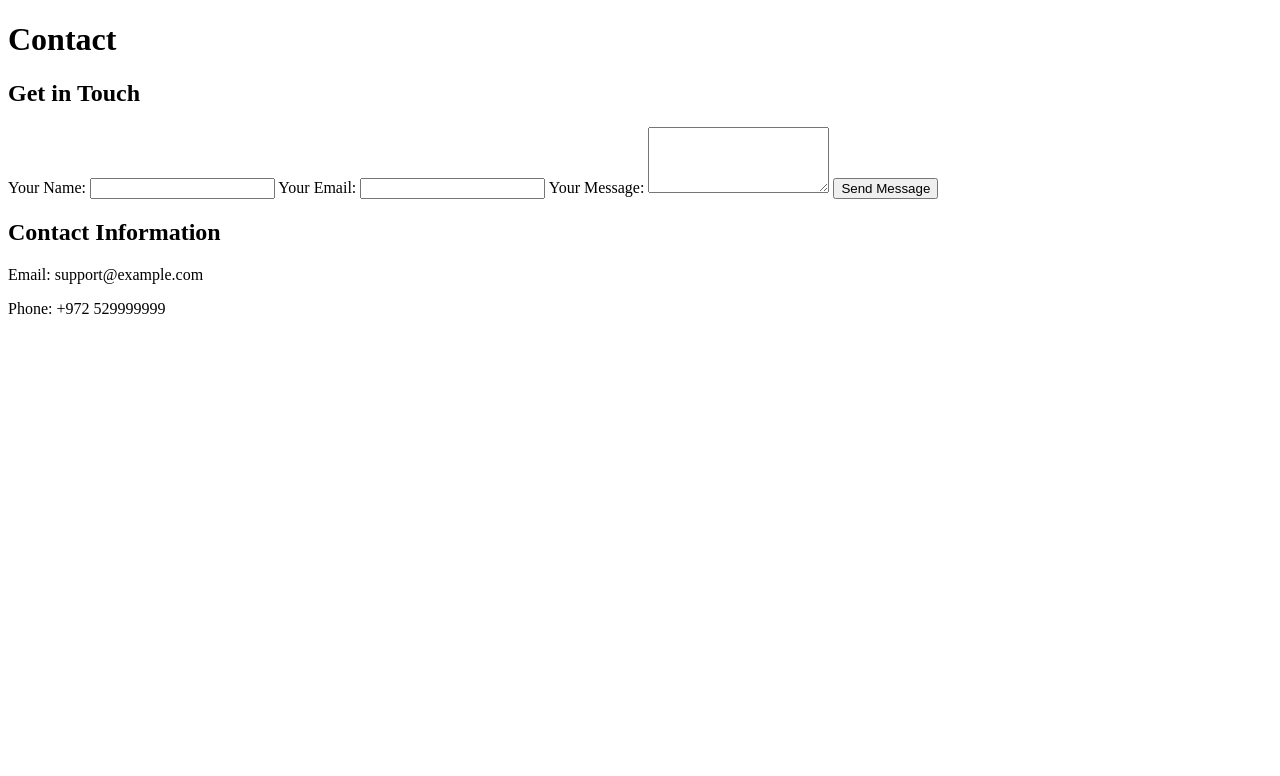
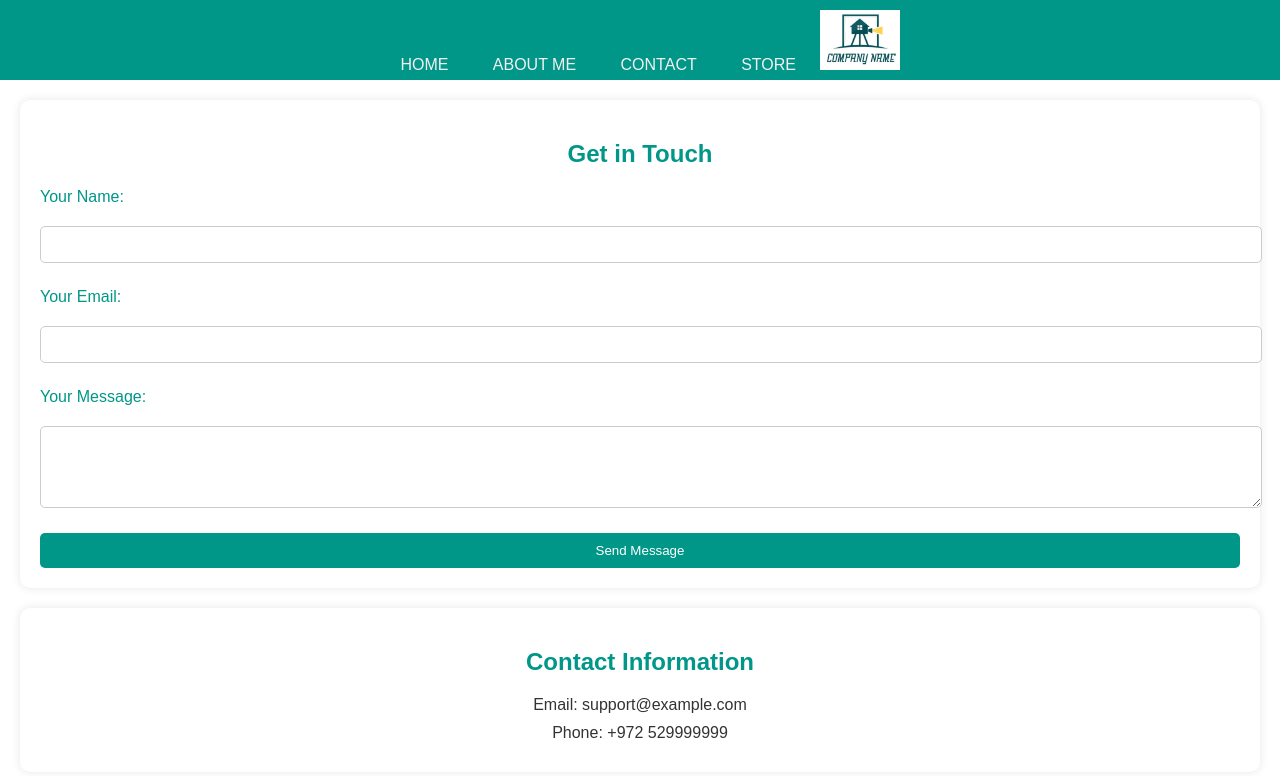
Before and after one commit to nogajacobs/Project_Movies_In_Home, a plain HTML site: page page_contact/contact.html in a window 1280 px wide. Drawn offline with Linux system fonts and the light colour scheme.

Commit message:
add pages

```diff
--- /dev/null
+++ b/page_about_me/about_me_style.css
@@ -0,0 +1,132 @@
+/* Navbar styles */
+.navbar {
+    position: fixed;
+    text-align: center;
+    overflow: hidden;
+    background-color: #009688; /* Turquoise background */
+    width: 100%;
+    top: 0;
+    z-index: 1;
+    height: 80px;
+}
+
+.navbar a {
+    align-items: center;
+    display: inline-block;
+    color: #f2f2f2;
+    text-align: center;
+    padding: 20px;
+    text-decoration: none;
+}
+
+.navbar a:hover {
+    background-color: #48d1cc; /* Lighter turquoise on hover */
+    color: black;
+}
+
+.navbar a.active {
+    background-color: #1de9b6; /* Vibrant turquoise for active state */
+    color: white;
+}
+
+/* Logo styles */
+.navbar a.logo {
+    padding: 0; /* Remove padding for the logo link */
+}
+
+.navbar img {
+    height: 60px; /* Set the desired height of the logo */
+    margin-top: 10px; /* Adjust the top margin for positioning */
+}
+
+
+/* Reset styles */
+body, h1, h2, p, ul {
+    margin: 0;
+    padding: 0;
+}
+
+/* Body styles */
+body {
+    font-family: Arial, sans-serif;
+    background-color: #f4f4f4;
+}
+
+/* Background Text styles */
+.background_text {
+    margin: 20px;
+    padding: 20px;
+    border-radius: 10px;
+    box-shadow: 0 0 10px rgba(0, 0, 0, 0.1);
+    background-color: #fff;
+}
+
+.background_text h1 {
+    color: #009688;
+}
+
+/* Article styles */
+article {
+    margin-top: 20px;
+}
+
+article a {
+    color: #009688;
+}
+
+/* Section styles */
+section {
+    margin-bottom: 20px;
+}
+
+section h2 {
+    color: #009688;
+}
+
+section p {
+    color: #333;
+    line-height: 1.6;
+}
+
+/* Grid Container styles */
+.grid-container {
+    display: grid;
+    grid-template-columns: 1fr 1fr;
+    gap: 20px;
+    margin-top: 20px;
+}
+
+.grid-item {
+    border-radius: 10px;
+    overflow: hidden;
+    box-shadow: 0 0 10px rgba(0, 0, 0, 0.1);
+}
+
+/* Video styles */
+video {
+    width: 100%;
+    height: 100%;
+    object-fit: cover;
+    border-radius: 10px;
+}
+
+/* Interests styles */
+#interests {
+    background-color: #fff;
+    padding: 15px;
+    border-radius: 10px;
+    box-shadow: 0 0 10px rgba(0, 0, 0, 0.1);
+}
+
+#interests h2 {
+    color: #009688;
+}
+
+#interests ul {
+    list-style-type: none;
+    padding: 0;
+}
+
+#interests li {
+    margin-bottom: 10px;
+}
--- a/page_contact/contact.html
+++ b/page_contact/contact.html
@@ -3,13 +3,17 @@
 <head>
     <meta charset="UTF-8">
     <meta name="viewport" content="width=device-width, initial-scale=1.0">
-    <link rel="stylesheet" href="./styleContact.css">
+    <link rel="stylesheet" href="./contact_style.css">
     <title>Contact</title>
 </head>
 <body>
-    <header>
-        <h1> Contact </h1>
-    </header>
+    <div class="navbar">
+        <a href="../page_home/index.html">HOME</a>
+        <a href="../page_about_me/about_me.html">ABOUT ME</a>
+        <a href="../page_contact/contact.html">CONTACT</a>
+        <a href="../page_store/store.html">STORE</a>
+        <a href="index.html" class="logo"><img src="../images/logo.jpg" alt="Logo"></a>
+    </div>
 
     <section class="contact-form">
         <h2> Get in Touch </h2>
--- /dev/null
+++ b/page_contact/contact_style.css
@@ -0,0 +1,126 @@
+/* Reset styles */
+html, body {
+    margin: 0;
+    padding: 0;
+}
+/* Navbar styles */
+.navbar {
+    position: relative;
+    text-align: center;
+    overflow: hidden;
+    background-color: #009688; /* Turquoise background */
+    width: 100%;
+    top: 0;
+    z-index: 1;
+    height: 80px;
+}
+
+.navbar a {
+    align-items: center;
+    display: inline-block;
+    color: #f2f2f2;
+    text-align: center;
+    padding: 20px;
+    text-decoration: none;
+}
+
+.navbar a:hover {
+    background-color: #48d1cc; /* Lighter turquoise on hover */
+    color: black;
+}
+
+.navbar a.active {
+    background-color: #1de9b6; /* Vibrant turquoise for active state */
+    color: white;
+}
+
+/* Logo styles */
+.navbar a.logo {
+    padding: 0; /* Remove padding for the logo link */
+}
+
+.navbar img {
+    height: 60px; /* Set the desired height of the logo */
+    margin-top: 10px; /* Adjust the top margin for positioning */
+}
+
+/* Body styles */
+body {
+    font-family: Arial, sans-serif;
+}
+
+
+
+/* Contact Form styles */
+.contact-form {
+    margin: 20px;
+    padding: 20px;
+    border-radius: 10px;
+    box-shadow: 0 0 10px rgba(0, 0, 0, 0.1);
+    background-color: #fff;
+}
+
+.contact-form h2 {
+    color: #009688;
+    text-align: center;
+}
+
+.contact-form form {
+    display: grid;
+    grid-gap: 15px;
+}
+
+.contact-form label {
+    display: block;
+    margin-bottom: 5px;
+    color: #009688;
+}
+
+.contact-form input,
+.contact-form textarea {
+    width: 100%;
+    padding: 10px;
+    margin-bottom: 10px;
+    border: 1px solid #ccc;
+    border-radius: 5px;
+}
+
+.contact-form button {
+    background-color: #009688;
+    color: #fff;
+    padding: 10px 15px;
+    border: none;
+    border-radius: 5px;
+    cursor: pointer;
+}
+
+.contact-form button:hover {
+    background-color: #04866b;
+}
+
+/* Contact Information styles */
+#cintact-info {
+    margin: 20px;
+    padding: 20px;
+    border-radius: 10px;
+    box-shadow: 0 0 10px rgba(0, 0, 0, 0.1);
+    background-color: #fff;
+    text-align: center;
+}
+
+#cintact-info h2 {
+    color: #009688;
+}
+
+#cintact-info p {
+    margin: 10px 0;
+    color: #333;
+}
+
+/* Media Queries for Responsiveness */
+@media only screen and (max-width: 600px) {
+    .contact-form, #cintact-info {
+        margin: 10px;
+        padding: 10px;
+    }
+}
--- /dev/null
+++ b/page_store/store_style.css
@@ -0,0 +1,85 @@
+/* Navbar styles (copied from previous example) */
+.navbar {
+    position: relative;
+    text-align: center;
+    overflow: hidden;
+    background-color: #009688; /* Turquoise background */
+    width: 100%;
+    top: 0;
+    z-index: 1;
+    height: 80px;
+}
+
+.navbar a {
+    align-items: center;
+    display: inline-block;
+    color: #f2f2f2;
+    text-align: center;
+    padding: 20px;
+    text-decoration: none;
+}
+
+.navbar a:hover {
+    background-color: #48d1cc; /* Lighter turquoise on hover */
+    color: black;
+}
+
+.navbar a.active {
+    background-color: #1de9b6; /* Vibrant turquoise for active state */
+    color: white;
+}
+
+/* Logo styles (copied from previous example) */
+.navbar a.logo {
+    padding: 0; /* Remove padding for the logo link */
+}
+
+.navbar img {
+    height: 60px; /* Set the desired height of the logo */
+    margin-top: 10px; /* Adjust the top margin for positioning */
+}
+
+/* Store styles */
+.store {
+    max-width: 800px;
+    margin: 20px auto;
+}
+
+.product {
+    border: 1px solid #ddd;
+    border-radius: 5px;
+    padding: 10px;
+    margin-bottom: 20px;
+}
+
+.product img {
+    max-width: 100%;
+    height: auto;
+    border-radius: 5px;
+}
+
+.product h3 {
+    color: #009688;
+}
+
+.product p {
+    color: #333;
+}
+
+.product .price {
+    color: #009688;
+    font-weight: bold;
+}
+
+.product button {
+    background-color: #009688;
+    color: #fff;
+    padding: 8px 15px;
+    border: none;
+    border-radius: 5px;
+    cursor: pointer;
+}
+
+.product button:hover {
+    background-color: #04866b;
+}
```
Also changed, not shown: page_about_me/about_me.html (added, +71 -0 lines), page_home/index.html (+2 -2 lines), page_store/store.html (added, +41 -0 lines).
